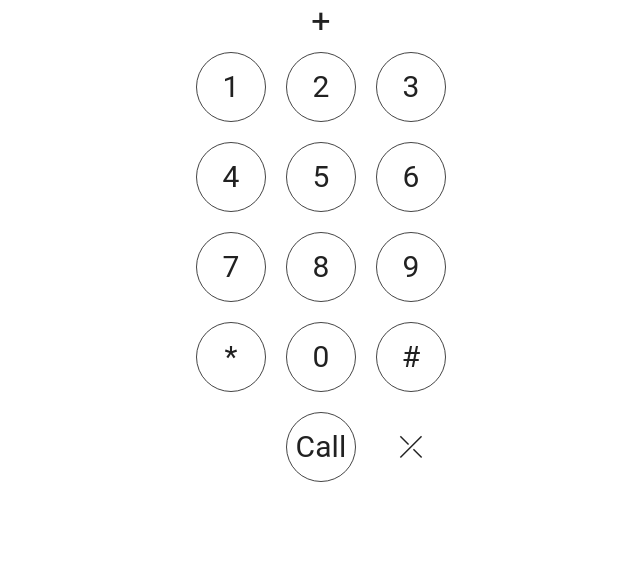
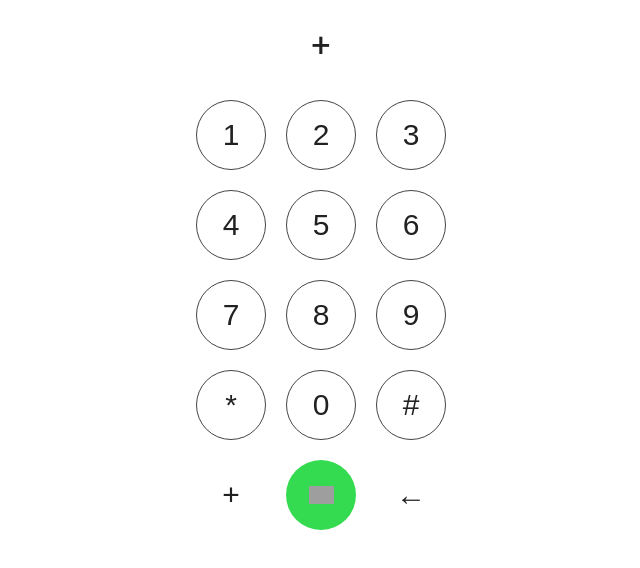
Before and after one commit to baharalidurrani/celltime, a React (Create React App) app: page / in a window 1280 px wide. Shown: the top 568 px of the page, without its empty margins (319-959 px from the left). Built offline with nearby package versions, Linux system fonts and the light colour scheme; grey boxes are pictures that could not be loaded.

Commit message:
Button bassed keys added | with functionality

```diff
--- a/src/App.tsx
+++ b/src/App.tsx
@@ -1,4 +1,5 @@
-import React, { useState } from "react";
+import React, { useRef } from "react";
+import Box from "@mui/material/Box";
 import Grid from "@mui/material/Grid";
 import Typography from "@mui/material/Typography";
 import { Key } from "./components/atoms/Key";
@@ -7,48 +8,57 @@ import { CustomMuiTheme } from "./theme/CustomMuiTheme";
 type Props = {};
 
 export function App({}: Props): React.ReactElement {
-  console.log("App Rendered 🚀🚀🚀");
-  const [phone, setPhone] = useState("+");
+  const textRef = useRef<HTMLHeadingElement>(null);
+  const updatePhone = (char: string) => {
+    if (textRef.current) textRef.current.innerText = textRef.current.innerText + char;
+  };
   return (
     <CustomMuiTheme>
       <Grid container direction="column" justifyContent="space-between" alignItems="center">
-        <Typography variant="h4">{phone}</Typography>
+        <Box m={3}>
+          <Typography ref={textRef} variant="h4" contentEditable>
+            +
+          </Typography>
+        </Box>
         <Grid container direction="row" justifyContent="center">
-          <Key title="1" onClick={(char) => setPhone((prev) => prev + char)} />
-          <Key title="2" onClick={(char) => setPhone((prev) => prev + char)} />
-          <Key title="3" onClick={(char) => setPhone((prev) => prev + char)} />
+          <Key title="1" onClick={updatePhone} />
+          <Key title="2" onClick={updatePhone} />
+          <Key title="3" onClick={updatePhone} />
         </Grid>
         <Grid container direction="row" justifyContent="center">
-          <Key title="4" onClick={(char) => setPhone((prev) => prev + char)} />
-          <Key title="5" onClick={(char) => setPhone((prev) => prev + char)} />
-          <Key title="6" onClick={(char) => setPhone((prev) => prev + char)} />
+          <Key title="4" onClick={updatePhone} />
+          <Key title="5" onClick={updatePhone} />
+          <Key title="6" onClick={updatePhone} />
         </Grid>
         <Grid container direction="row" justifyContent="center">
-          <Key title="7" onClick={(char) => setPhone((prev) => prev + char)} />
-          <Key title="8" onClick={(char) => setPhone((prev) => prev + char)} />
-          <Key title="9" onClick={(char) => setPhone((prev) => prev + char)} />
+          <Key title="7" onClick={updatePhone} />
+          <Key title="8" onClick={updatePhone} />
+          <Key title="9" onClick={updatePhone} />
         </Grid>
         <Grid container direction="row" justifyContent="center">
-          <Key title="*" onClick={(char) => setPhone((prev) => prev + char)} />
-          <Key title="0" onClick={(char) => setPhone((prev) => prev + char)} />
-          <Key title="#" onClick={(char) => setPhone((prev) => prev + char)} />
+          <Key title="*" onClick={updatePhone} />
+          <Key title="0" onClick={updatePhone} />
+          <Key title="#" onClick={updatePhone} />
         </Grid>
         <Grid container direction="row" justifyContent="center">
-          <Key title="" onClick={() => ""} hidden />
+          <Key title="+" onClick={updatePhone} noOutline />
           <Key
-            title="Call"
+            title="phone"
             onClick={() => {
-              window.location.href = `tel:${phone}`;
+              window.location.href = `tel:${textRef.current?.innerText}`;
             }}
+            noOutline
           />
           <Key
-            title={phone ? "⤫" : ""}
-            onClick={() => setPhone((prev) => prev.slice(0, -1))}
-            hidden={!Boolean(phone)}
-            deleteKey
+            title="←"
+            onClick={() => {
+              if (textRef.current)
+                textRef.current.innerText = textRef.current.innerText.slice(0, -1);
+            }}
+            noOutline
           />
         </Grid>
-        {/* <a href={`tel:${phone}`}>Call</a> */}
+        <Box m={3} />
       </Grid>
     </CustomMuiTheme>
   );
--- a/src/components/atoms/Key.tsx
+++ b/src/components/atoms/Key.tsx
@@ -1,38 +1,36 @@
 import React from "react";
-import Box from "@mui/system/Box";
+import { ButtonBase } from "@mui/material";
 
 type Props = {
   title: string;
   onClick: (char: string) => void;
-  deleteKey?: boolean;
+  noOutline?: boolean;
   hidden?: boolean;
 };
 
-export function Key({ title, onClick, deleteKey, hidden }: Props): React.ReactElement {
-  let styles: any = { width: "70px", height: "70px", margin: "10px" };
-  const both = {
-    display: "flex",
-    justifyContent: "center",
-    alignItems: "center",
+export function Key({ title, onClick, noOutline, hidden }: Props): React.ReactElement {
+  let styles: any = {
+    width: "70px",
+    height: "70px",
+    margin: "10px",
+    borderRadius: "50px",
     fontSize: "30px",
-    cursor: "pointer",
   };
-  if (deleteKey && !hidden) {
+  if (!hidden && !noOutline) {
     styles = {
       ...styles,
-      ...both,
-    };
-  } else if (!hidden) {
-    styles = {
-      ...styles,
-      ...both,
-      borderRadius: "50px",
       border: "1px solid #444",
     };
   }
+  if (title === "phone")
+    styles = {
+      ...styles,
+      backgroundColor: "#34DA4F",
+    };
   return (
     <>
-      <Box
+      <ButtonBase
+        disabled={hidden}
         onClick={
           hidden
             ? undefined
@@ -42,8 +40,8 @@ export function Key({ title, onClick, deleteKey, hidden }: Props): React.ReactEl
         }
         sx={styles}
       >
-        {title}
-      </Box>
+        {title === "phone" ? <img src="/phone.svg" alt="Call" width="25px" /> : title}
+      </ButtonBase>
     </>
   );
 }
```
